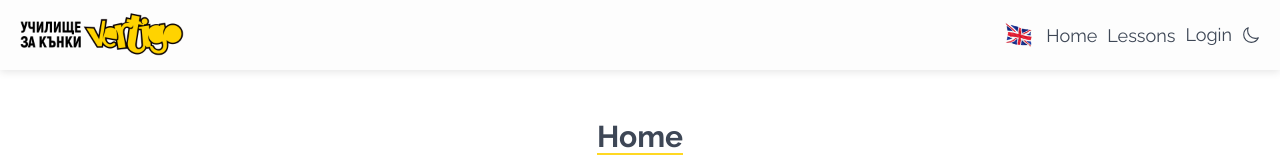
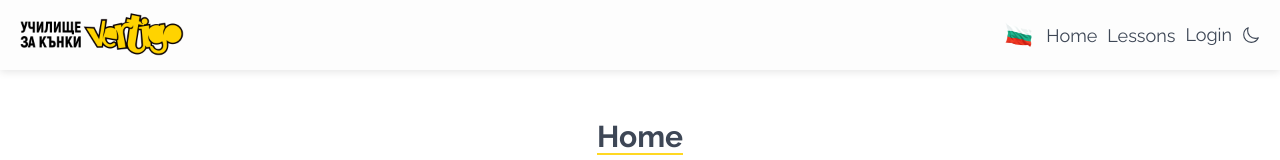
Before and after one commit to yuchormanski/roleri.bg-app, a React (Vite) app in the folder client/: page /home in a window 1280 px wide. Shown: the top 160 px of the page. Built offline with nearby package versions, Linux system fonts and the light colour scheme.

Commit message:
fixed flags img

```diff
--- a/client/src/ui/navigation/NavigationMenu.jsx
+++ b/client/src/ui/navigation/NavigationMenu.jsx
@@ -21,13 +21,13 @@ function NavigationMenu({ onLogin, isMobile = true, toggleMobile }) {
           <button onClick={langChanger} className={styles.lang}>
             {language ? (
               <img
-                src={"/united_kingdom_fluttering_flag_64.png"}
-                alt="UK flag"
+                src={"/bulgaria_fluttering_flag_64.png"}
+                alt="Bulgarian flag"
               />
             ) : (
               <img
-                src={"/bulgaria_fluttering_flag_64.png"}
-                alt="Bulgarian flag"
+                src={"/united_kingdom_fluttering_flag_64.png"}
+                alt="UK flag"
               />
             )}
           </button>
```
